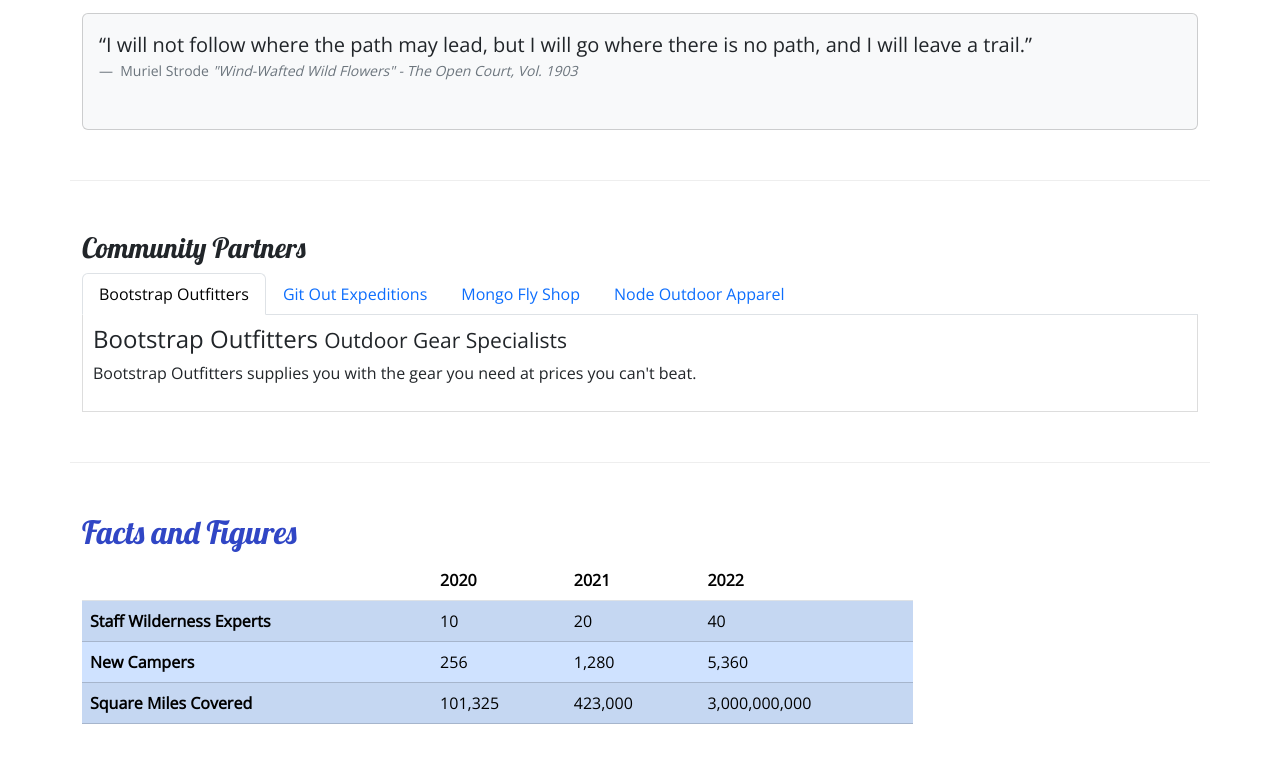
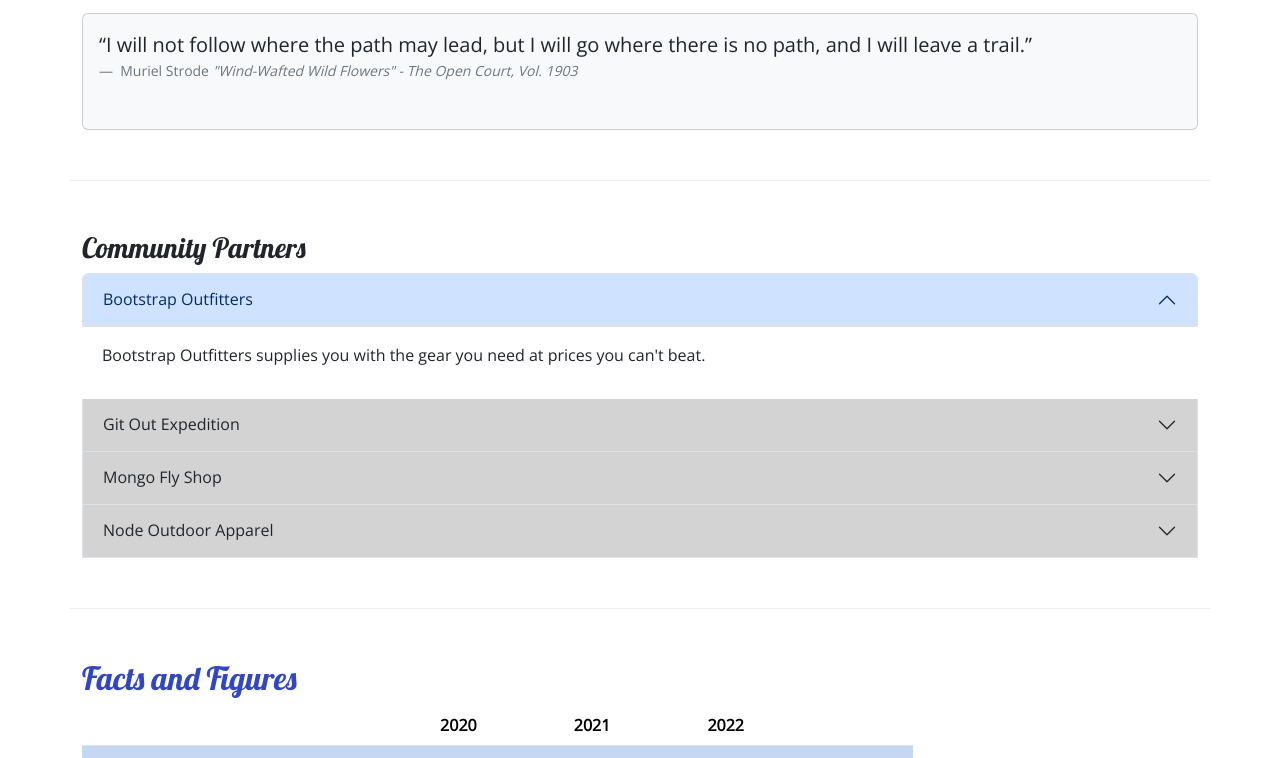
Before and after one commit to findbene/git-test, a plain HTML site: page aboutus.html in a window 1280 px wide. Shown: the part 613-1371 px from the top of the page. Drawn offline with nearby package versions, Linux system fonts and the light colour scheme.

Commit message:
Accordion

```diff
--- a/aboutus.html
+++ b/aboutus.html
@@ -113,28 +113,55 @@
         <section class="row row-content">
             <div class="col-12">
                 <h3>Community Partners</h3>
-                <ul class="nav nav-tabs">
-                    <li class="nav-item"><a class="nav-link active" href="#bootstrap" role="tab" data-bs-toggle="tab">Bootstrap Outfitters</a></li>
-                    <li class="nav-item"><a class="nav-link" href="#git" role="tab" data-bs-toggle="tab">Git Out Expeditions</a></li>
-                    <li class="nav-item"><a class="nav-link" href="#mongo" role="tab" data-bs-toggle="tab">Mongo Fly Shop</a></li>
-                    <li class="nav-item"><a class="nav-link" href="#node" role="tab" data-bs-toggle="tab">Node Outdoor Apparel</a></li>
-                </ul>
-                <div class="tab-content">
-                    <div role="tabpanel" class="tab-pane fade show active" id="bootstrap">
-                        <h4>Bootstrap Outfitters <small>Outdoor Gear Specialists</small></h4>
-                        <p class="d-none d-sm-block">Bootstrap Outfitters supplies you with the gear you need at prices you can't beat.</p>
+
+                <div class="accordion" id="accordionExample">
+                    <div class="accordion-item">
+                        <h4 class="accordion-header">
+                            <button class="accordion-button" type="button" data-bs-toggle="collapse" data-bs-target="#bootstrap">
+                                Bootstrap Outfitters
+                            </button>
+                        </h4>
                     </div>
-                    <div role="tabpanel" class="tab-pane fade" id="git">
-                        <h4>Git Out Expeditions <small>Group Adventure Expeditions</small></h4>
-                        <p class="d-none d-sm-block">Join Git Out Expeditions to explore new horizons with a group of other adventurers!</p>
+                    <div class="collapse accordion-collapse show" id="bootstrap" data-bs-parent="accordionExample">
+                            <div class="accordion-body d-none d-sm-block">
+                                <p>Bootstrap Outfitters supplies you with the gear you need at prices you can't beat.</p>
+                            </div>
+                        </div>
+                    <div class="accordion-item">
+                    <h4 class="accordion-header">
+                        <button class="accordion-button collapsed" type="button" data-bs-toggle="collapse" data-bs-target="#git">
+                            Git Out Expedition
+                        </button>
+                    </h4>
                     </div>
-                    <div role="tabpanel" class="tab-pane fade" id="mongo">
-                        <h4>Mongo Fly Shop <small>Your Neighborhood Fly Fishing Shop</small></h4>
-                        <p class="d-none d-sm-block">Need a new fishing pole, a tacklebox, or flies of all kinds? Stop by Mongo Fly Shop.</p>
+                    <div class="collapse accordion-collapse" id="git" data-bs-parent="accordionExample">
+                        <div class="accordion-body d-none d-sm-block">
+                            <p>Join Git Out Expeditions to explore new horizons with a group of other adventurers!</p>
                         </div>
-                    <div role="tabpanel" class="tab-pane fade" id="node">
-                        <h4>Node Outdoor Apparel <small>Outdoor Clothes & Shoes</small></h4>
-                        <p class="d-none d-sm-block">From polar fleeces to swimsuits, hiking boots to waders, a visit to Node will be sure to get you covered.</p>
+                    </div>
+                    <div class="accordion-item">
+                        <h4 class="accordion-header">
+                            <button class="accordion-button collapsed" type="button" data-bs-toggle="collapse" data-bs-target="#mongo">
+                                Mongo Fly Shop
+                            </button>
+                        </h4>
+                    </div>
+                    <div class="collapse accordion-collapse" id="mongo" data-bs-parent="accordionExample">
+                        <div class="accordion-body d-none d-sm-block">
+                            <p>Need a new fishing pole, a tacklebox, or flies of all kinds? Stop by Mongo Fly Shop</p>
+                        </div>
+                    </div>
+                    <div class="accordion-item">
+                        <h4 class="accordion-header">
+                            <button class="accordion-button collapsed" type="button" data-bs-toggle="collapse" data-bs-target="#node">
+                                Node Outdoor Apparel
+                            </button>
+                        </h4>
+                    </div>
+                    <div class="collapse accordion-collapse" id="node" data-bs-parent="accordionExample">
+                        <div>
+                            <p>From polar fleeces to swimsuits, hiking boots to waders, a visit to Node will be sure to get you covered.</p>
+                        </div>
                     </div>
                 </div>
             </div>
@@ -252,11 +279,11 @@
                 <p class="d-none d-sm-block">This expedition in particular is the most specila oine and comes in doiscount</p>
             </div>
             <div role="tabpanel" class="tab-pane fade" id="mongo">
-                <h4>Mongo Fly Shop</h4>
+                <h4>Mongo Fly Shop<small>Your Neighborhood Fly Fishing Shop</small></h4>
                 <p class="d-none d-sm-block">This shop has been around for centuries and have bee serving the great people of Florida by providing the items</p>
             </div>
             <div role="tabpanel" class="tab-pane fade" id="node">
-                <h4>Node Outdoor Apparel</h4>
+                <h4>Node Outdoor Apparel<small>Outdoor Clothes and Shoes</small></h4>
                 <p>This apparel is a unique one, which will ndoubtedly shadow the one presentyed by the italians</p>
             </div>
         </div>
--- a/css/style.css
+++ b/css/style.css
@@ -44,3 +44,7 @@ a {
     border-top: none;
     padding: 10px;
 }
+
+.accordion-button {
+    background-color: #d3d3d3;
+}
```
